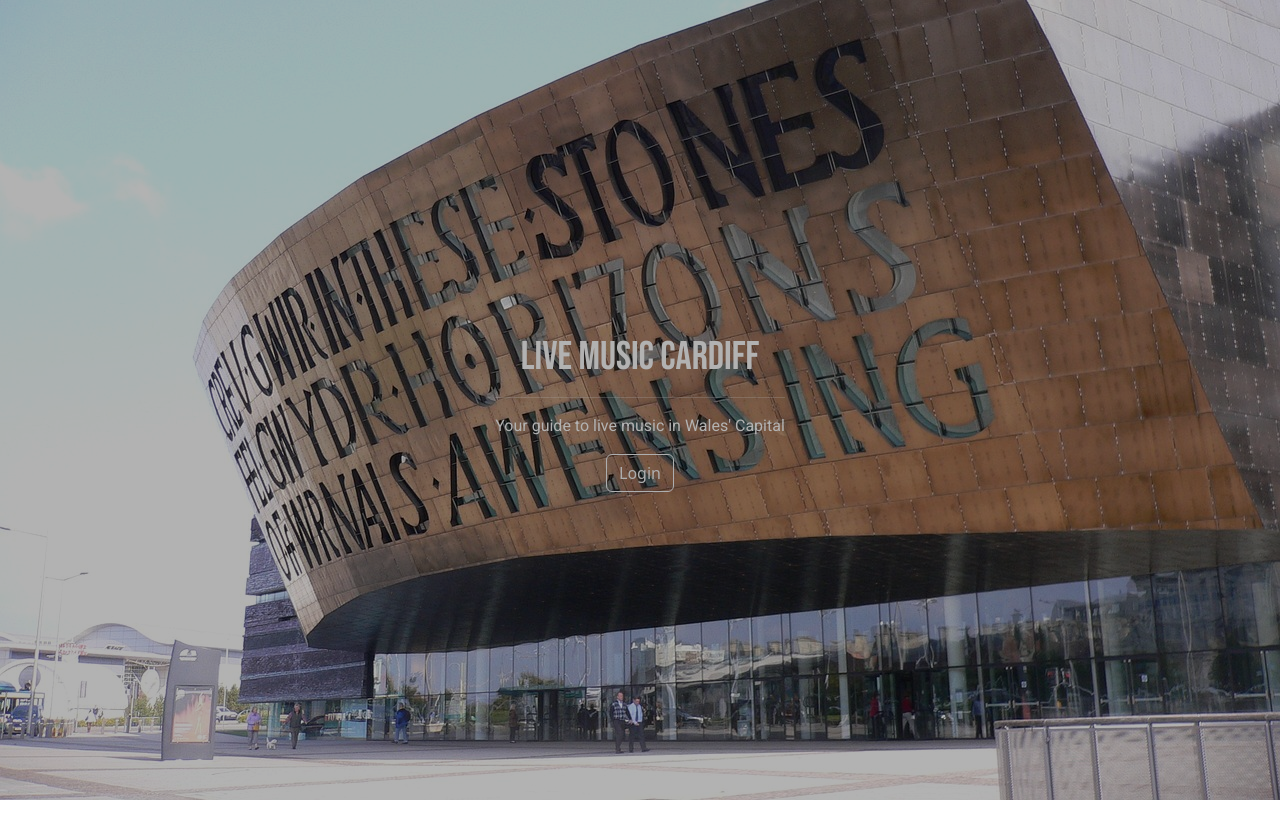
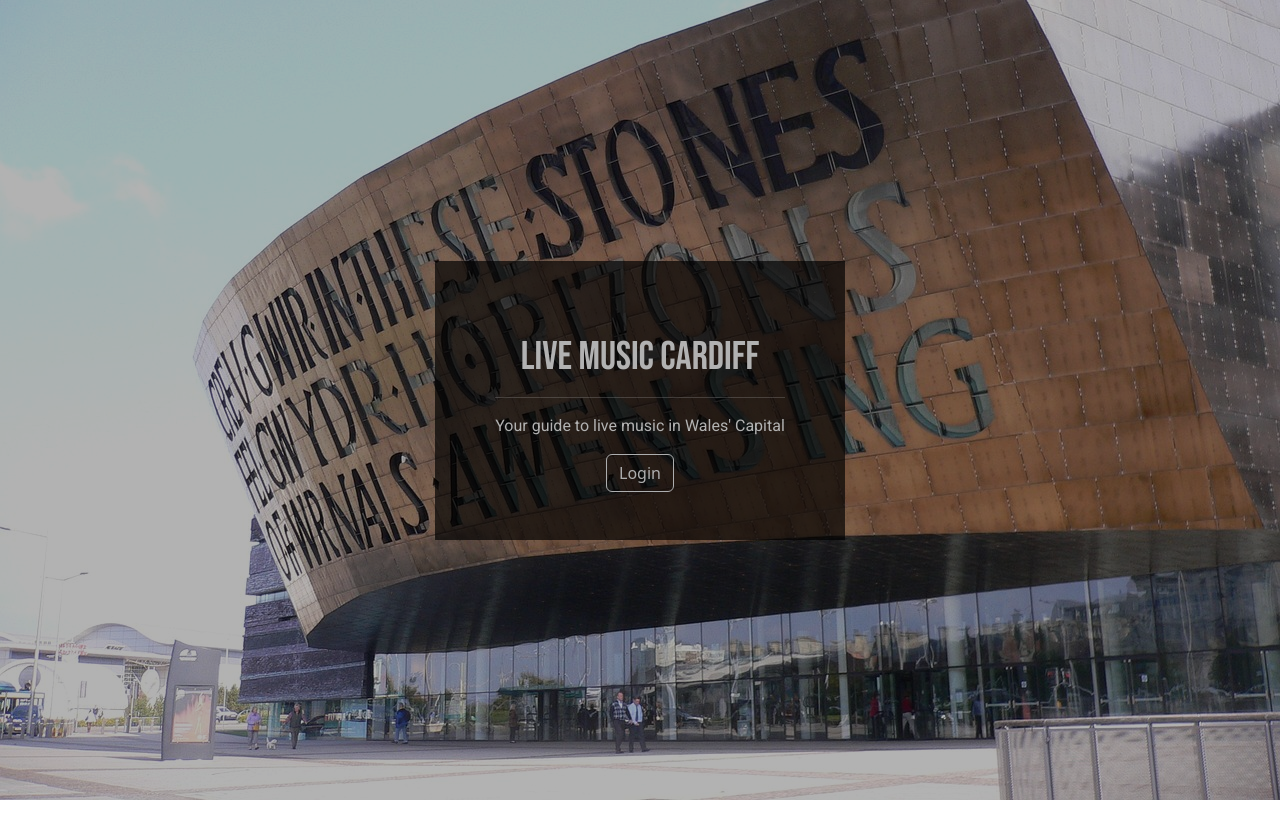
Before and after one commit to siondawson/milestone-project-3, a Flask app: page / in a window 1280 px wide. Shown: the part 56-896 px from the top of the page. Run offline with Flask 3, Linux system fonts and the light colour scheme; some libraries are stand-ins or nearby versions.

Commit message:
add jumbotron-bg class to div in home.html

```diff
--- a/live_music_cardiff/templates/home.html
+++ b/live_music_cardiff/templates/home.html
@@ -4,7 +4,7 @@
 <div class="container-fluid callout-container">
     <div class="opaque-overlay">&nbsp;</div>
     <div class="row">
-        <div class="col-12 callout-bg">
+        <div class="col-12 jumbotron-bg">
             <!-- jumbotron -->
             {% if user.is_authenticated %}
             <section class="callout text-center mt-4 p-5 text-white rounded jumbotron">
```
